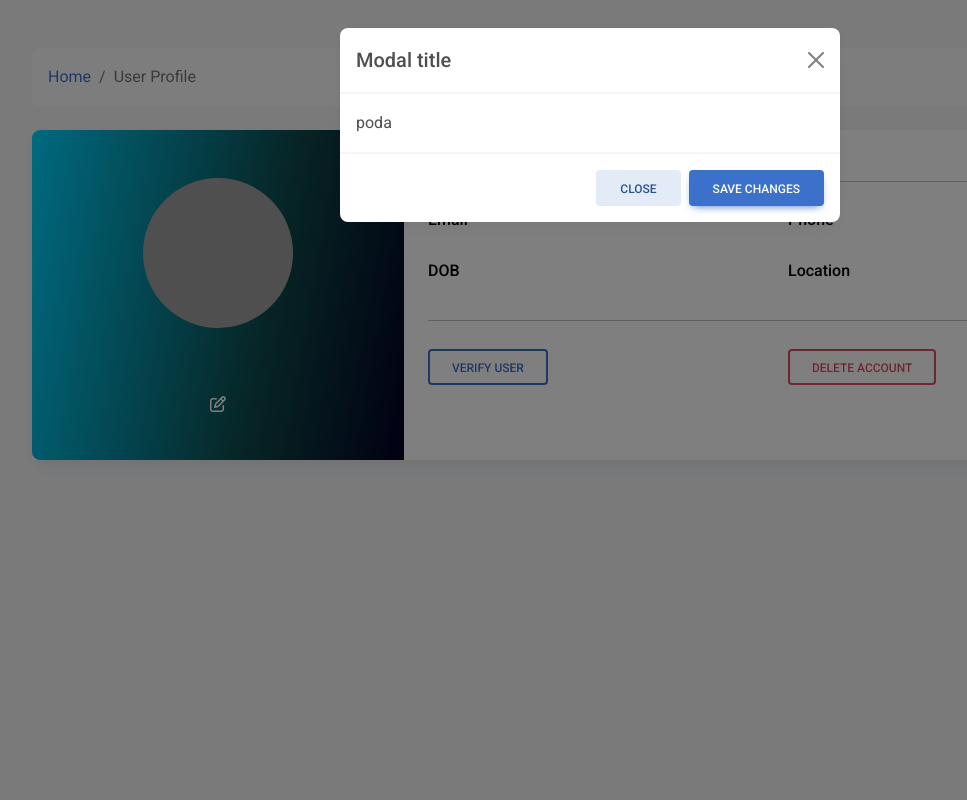
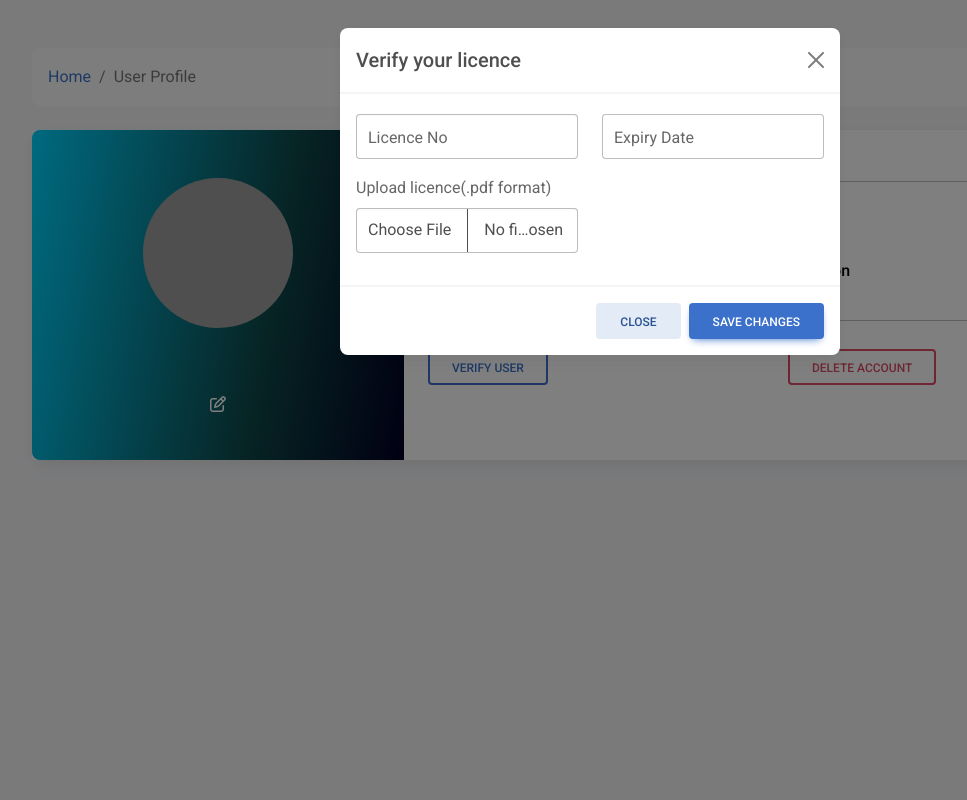
Before and after one commit to bibindaniel/AutoLend-vehicle_rental_system, a PHP site: page /userprofile.php in a window 1280 px wide, after a click on "VERIFY USER". Shown: the whole page, without its empty margins (50-1017 px from the left). Run offline with PHP 8.4, Linux system fonts and the light colour scheme; the visitor is signed in with stand-in values (Sample User, id 1); data that the repository does not hold is empty; some libraries are stand-ins or nearby versions; grey boxes are pictures that could not be loaded.

Commit message:
added verify user box with validation

```diff
--- a/userprofile.php
+++ b/userprofile.php
@@ -90,27 +90,26 @@
                                             <p class="text-muted"><?php echo $row['location'] ?></p>
                                         </div>
                                     </div>
-                                    <!-- <h6>verify profile</h6>
-                                    <hr class="mt-0 mb-4">
-                                    <div class="row pt-1">
-                                        <div class="col-6 mb-3">
-
-                                        </div> -->
                                     <h6></h6>
                                     <hr class="mt-0 mb-4">
                                     <div class="row pt-1">
                                         <div class="col-6 mb-3">
-                                            <button type="button" class="btn btn-outline-primary" id="btn" data-mdb-ripple-color="dark" data-toggle="modal" data-target="#exampleModal">verify user</button>
+                                           <?php
+                                            $status=-1;
+                                            if($status==-1){
+                                               echo" <button type='button' class='btn btn-outline-primary' id='btn' data-mdb-ripple-color='dark' data-toggle='modal' data-target='#exampleModal'>verify user</button>";
+                                            }elseif($status==0){
+                                                echo" <button type='button' class='btn btn-outline-info' id='btn' data-mdb-ripple-color='dark' data-toggle='modal' data-target='#exampleModal' disabled>verifion pending</button>";
+
+                                            }else{
+                                                echo" <button type='button' class='btn btn-outline-success' id='btn' data-mdb-ripple-color='dark' data-toggle='modal' data-target='#exampleModal' disabled>verified</button>";
+                                            }
+                                           ?>
                                         </div>
                                         <div class="col-6 mb-3">
                                             <button type="button" class="btn btn-outline-danger" data-mdb-ripple-color="dark">Delete Account</button>
                                         </div>
                                     </div>
-                                    <!-- <div class="d-flex justify-content-start">
-                                        <a href="#!"><i class="fab fa-facebook-f fa-lg me-3"></i></a>
-                                        <a href="#!"><i class="fab fa-twitter fa-lg me-3"></i></a>
-                                        <a href="#!"><i class="fab fa-instagram fa-lg"></i></a>
-                                    </div> -->
                                 </div>
                             </div>
                         </div>
@@ -123,11 +122,34 @@
         <div class="modal-dialog">
             <div class="modal-content">
                 <div class="modal-header">
-                    <h1 class="modal-title fs-5" id="exampleModalLabel">Modal title</h1>
+                    <h1 class="modal-title fs-5" id="exampleModalLabel">Verify your licence</h1>
                     <button type="button" class="btn-close" data-bs-dismiss="modal" aria-label="Close"></button>
                 </div>
                 <div class="modal-body">
-                    poda
+                    <div class="row pt-1">
+                        <div class="col-6 mb-3">
+                            <div class="form-outline">
+                                <input type="text" id="licenceno" name="lno" class="form-control form-control-lg" value="" />
+                                <label class="form-label" for="licenceno">Licence No</label>
+                            </div>
+                            <div class="wr-msg" id="licenceno1"></div>
+                        </div>
+                        <div class="col-6 mb-3">
+                            <div class="form-outline">
+                                <input type="date" id="expirydate" name="exdate" class="form-control form-control-lg" value="" />
+                                <label class="form-label" for="expirydate">Expiry Date</label>
+                            </div>
+                            <div class="wr-msg" id="expirydate"></div>
+                        </div>
+                        <div class="col-6 mb-3">
+                            <label class="form-label" for="licenceimg">Upload licence(.pdf format)</label>
+                            <div class="form-outline">
+                                <input type="file" id="licenceimg" name="limg" class="form-control form-control-lg" value="" accept=".pdf" onchange="fileValidation()" />
+                            </div>
+                            <div class="wr-msg" id="DOB1"></div>
+                        </div>
+
+                    </div>
                 </div>
                 <div class="modal-footer">
                     <button type="button" class="btn btn-secondary" data-bs-dismiss="modal">Close</button>
@@ -142,12 +164,44 @@
         $("#btn").click(function() {
             $('#exampleModal').modal('toggle')
         })
-        $("#btn-close").click(function() {
-            $('#exampleModal').modal('hide')
+        $("#licenceno").keyup(function() {
+            var mobile = document.getElementById("licenceno").value
+            var c_mobile = /^(([A-Z]{2}[0-9]{2})( )|([A-Z]{2}-[0-9]{2}))((19|20)[0-9][0-9])[0-9]{7}$/;
+            var r_mobile = c_mobile.test(mobile)
+            if (r_mobile == false) {
+                check4 = 1;
+                $("#licenceno1").text("*Enter a valid mobile number");
+            } else {
+                check4 = 0;
+                $("#licenceno1").text("");
+                $('#btn').attr("disabled", false);
+
+            }
         })
     })
 </script>
 <script type="text/javascript" src="https://cdnjs.cloudflare.com/ajax/libs/mdb-ui-kit/6.1.0/mdb.min.js"></script>
 <script src="https://cdn.jsdelivr.net/npm/bootstrap@5.3.0-alpha1/dist/js/bootstrap.bundle.min.js" integrity="sha384-w76AqPfDkMBDXo30jS1Sgez6pr3x5MlQ1ZAGC+nuZB+EYdgRZgiwxhTBTkF7CXvN" crossorigin="anonymous"></script>
+<script>
+    function fileValidation() {
+        var fileInput =
+            document.getElementById('licenceimg');
+
+        var filePath = fileInput.value;
+
+        // Allowing file type
+        var allowedExtensions =
+            /(\.pdf)$/i;
+
+        if (!allowedExtensions.exec(filePath)) {
+            // $('#btn').attr("disabled", true);
+            alert('Invalid file type');
+            fileInput.value = '';
+            return false;
+        } else {
+            // $('#btn').attr("disabled", false);
+        }
+    }
+</script>
 
 </html>
```
Also changed, not shown: adminpage.php (added, +13 -0 lines).
